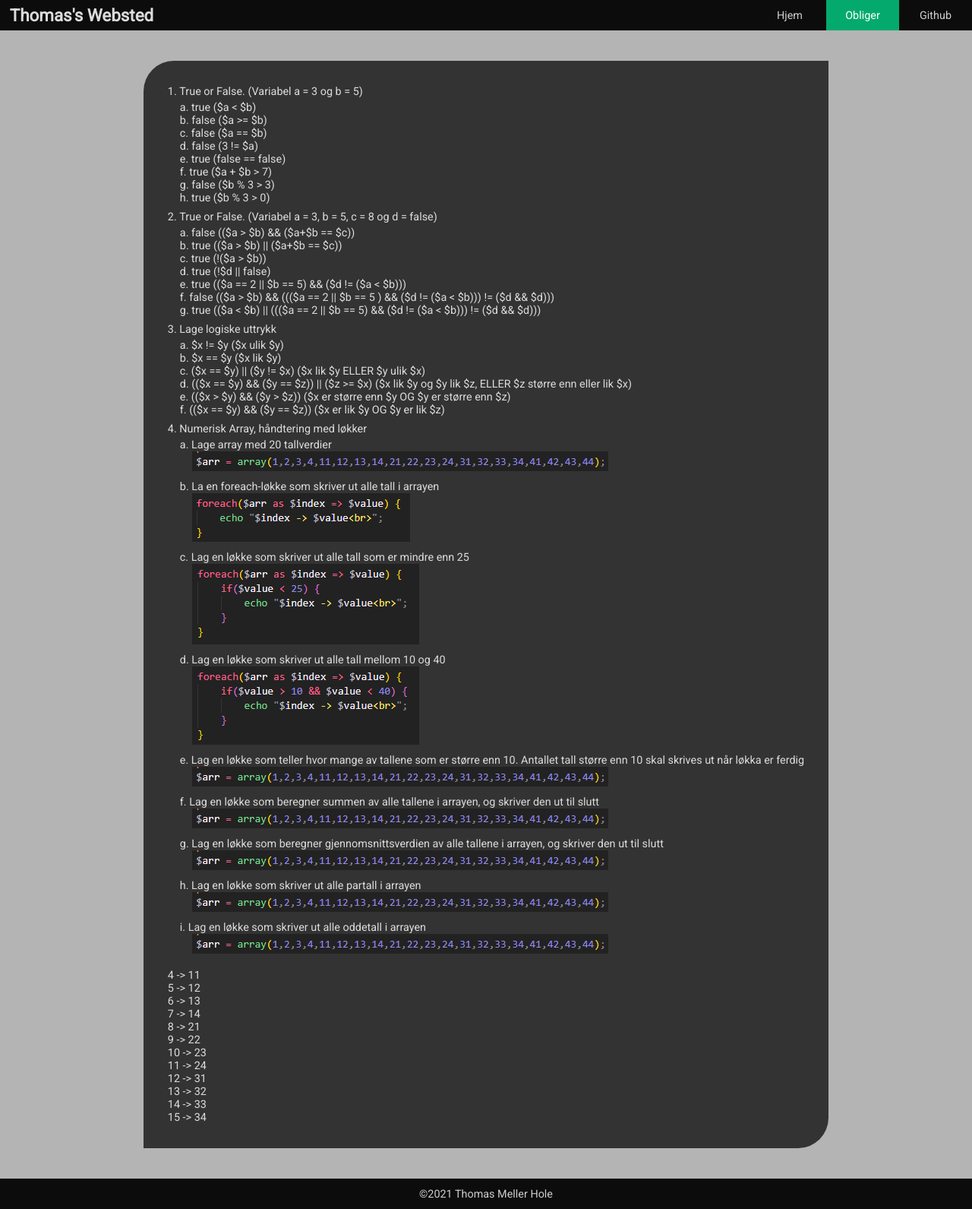
After one commit to proff001/SchoolWebDevelopment, a PHP site: page /Oblig/3/index.php in a window 1280 px wide. The commit adds this page. Shown: the whole page at 76% size. Run offline with PHP 8.4, Linux system fonts and the light colour scheme.

Commit message:
Good start at Oblig 3 and Oblig 2 finished

```diff
--- a/Oblig/1/index.php
+++ b/Oblig/1/index.php
@@ -5,8 +5,6 @@
         <link rel="stylesheet" href="../../style.css">
         <link rel="preconnect" href="https://fonts.gstatic.com" />
         <link href="https://fonts.googleapis.com/css2?family=Roboto&display=swap" rel="stylesheet" />
-        <!-- Keeping for when i am developing further to avoid caching -->
-        <!-- <link rel="stylesheet" href="../../style.css?<?=filemtime("../../style.css")?>"/> -->
         <style>
             #container {
                 width: fit-content;
@@ -42,7 +40,7 @@
                     <br>
 
                     <li>Deloppgaver</li>
-                    <ol class="qAndA" style="list-style-type: lower-latin;">
+                    <ol class="qAndA">
                         <li><b>Hva er en kommentar og hvordan kan vi legge det inn i et dokument? Vis med kodeeksempler</b></li>
                         <ul>Kommentarer er rett og slet tekst som ikke blir vist eller brukt av end-user, men av de som har tillgang til source koden.<br>En kommentar i html/php har en start prefix "!<--" og en slutt prefix "-->" hvor alt innenfor prefixene er kommentaren.</ul>
                         <img src="./img/kommentar.jpg" alt="Kode eksempel">
--- a/Oblig/2/Oppgave/1/feedback.php
+++ b/Oblig/2/Oppgave/1/feedback.php
@@ -2,11 +2,9 @@
 <html>
     <head>
         <title>Tilbakemelding</title>
-        <!-- <link rel="stylesheet" href="../../style.css"> -->
+        <link rel="stylesheet" href="../../../../style.css">
         <link rel="preconnect" href="https://fonts.gstatic.com" />
         <link href="https://fonts.googleapis.com/css2?family=Roboto&display=swap" rel="stylesheet" />
-        <!-- Keeping for when i am developing further to avoid caching -->
-        <link rel="stylesheet" href="../../../../style.css?<?=filemtime("../../../../style.css")?>"/>
         <style>
             #container {
                 padding: 4vh;
--- a/Oblig/2/Oppgave/1/index.php
+++ b/Oblig/2/Oppgave/1/index.php
@@ -2,12 +2,10 @@
 <html>
     <head>
         <title>Oblig 2 Oppgave 1</title>
-        <!-- <link rel="stylesheet" href="../../style.css"> -->
+        <link rel="stylesheet" href="../style.css">
+        <link rel="stylesheet" href="../../../../style.css">
         <link rel="preconnect" href="https://fonts.gstatic.com" />
         <link href="https://fonts.googleapis.com/css2?family=Roboto&display=swap" rel="stylesheet" />
-        <!-- Keeping for when i am developing further to avoid caching -->
-        <link rel="stylesheet" href="../../../../style.css?<?=filemtime("../../../../style.css")?>"/>
-        <link rel="stylesheet" href="../style.css?<?=filemtime("../style.css")?>"/>
     </head>
     <body>
         <div id="header">
--- a/Oblig/2/Oppgave/2/index.php
+++ b/Oblig/2/Oppgave/2/index.php
@@ -2,12 +2,10 @@
 <html>
     <head>
         <title>Oblig 2 Oppgave 1</title>
-        <!-- <link rel="stylesheet" href="../../style.css"> -->
+        <link rel="stylesheet" href="../style.css">
+        <link rel="stylesheet" href="../../../../style.css">
         <link rel="preconnect" href="https://fonts.gstatic.com" />
         <link href="https://fonts.googleapis.com/css2?family=Roboto&display=swap" rel="stylesheet" />
-        <!-- Keeping for when i am developing further to avoid caching -->
-        <link rel="stylesheet" href="../../../../style.css?<?=filemtime("../../../../style.css")?>"/>
-        <link rel="stylesheet" href="../style.css?<?=filemtime("../style.css")?>"/>
     </head>
     <body>
         <div id="header">
--- a/Oblig/2/index.php
+++ b/Oblig/2/index.php
@@ -2,11 +2,9 @@
 <html>
     <head>
         <title>Oblig 2</title>
-        <!-- <link rel="stylesheet" href="../../style.css"> -->
+        <link rel="stylesheet" href="../../style.css">
         <link rel="preconnect" href="https://fonts.gstatic.com" />
         <link href="https://fonts.googleapis.com/css2?family=Roboto&display=swap" rel="stylesheet" />
-        <!-- Keeping for when i am developing further to avoid caching -->
-        <link rel="stylesheet" href="../../style.css?<?=filemtime("../../style.css")?>"/>
         <style>
             #container {
                 padding: 4vh;
--- /dev/null
+++ b/Oblig/3/index.php
@@ -0,0 +1,121 @@
+<!DOCTYPE html>
+<html>
+    <head>
+        <title>Oblig 3</title>
+        <!-- <link rel="stylesheet" href="../../style.css"> -->
+        <link rel="preconnect" href="https://fonts.gstatic.com" />
+        <link href="https://fonts.googleapis.com/css2?family=Roboto&display=swap" rel="stylesheet" />
+        <!-- Keeping for when i am developing further to avoid caching -->
+        <link rel="stylesheet" href="../../style.css?<?=filemtime("../../style.css")?>"/>
+        <style>
+            #container {
+                width: fit-content;
+                padding: 4vh;
+            }
+
+            ul {
+                padding: 0.5vh 0vh 1vh 2vh;
+            }
+
+            ol {
+                list-style-type: decimal;
+                list-style-position: inside;
+            }
+
+            ol img {
+                padding: 0vh 0vh 1vh 2vh;
+            }
+        </style>
+    </head>
+    <body>
+        <div id="header">
+            <div id="title" class="flexAlignCenter">Thomas's Websted</div>
+            <div class="menuItem flexAlignCenter"><a class="flexAlignCenter" href="https://github.com/proff001">Github</a></div>
+            <div class="menuItem flexAlignCenter active"><a class="flexAlignCenter" href="../">Obliger</a></div>
+            <div class="menuItem flexAlignCenter"><a class="flexAlignCenter" href="../../">Hjem</a></div>
+        </div>
+
+        <div id="content">
+            <div id="container">
+                <ol>
+                    <li>True or False. (Variabel a = 3 og b = 5)</li>
+                    <ol class="qAndA">
+                        <li>true ($a < $b)</li>
+                        <li>false ($a >= $b)</li>
+                        <li>false ($a == $b)</li>
+                        <li>false (3 != $a)</li>
+                        <li>true (false == false)</li>
+                        <li>true ($a + $b > 7)</li>
+                        <li>false ($b % 3 > 3)</li>
+                        <li>true ($b % 3 > 0)</li>
+                    </ol>
+
+                    <li>True or False. (Variabel a = 3, b = 5, c = 8 og d = false)</li>
+                    <ol class="qAndA">
+                        <li>false (($a > $b) && ($a+$b == $c))</li>
+                        <li>true (($a > $b) || ($a+$b == $c))</li>
+                        <li>true (!($a > $b))</li>
+                        <li>true (!$d || false)</li>
+                        <li>true (($a == 2 || $b == 5) && ($d != ($a < $b)))</li>
+                        <li>false (($a > $b) && ((($a == 2 || $b == 5 ) && ($d != ($a < $b))) != ($d && $d)))</li>
+                        <li>true (($a < $b) || ((($a == 2 || $b == 5) && ($d != ($a < $b))) != ($d && $d)))</li>
+                    </ol>
+
+                    <li>Lage logiske uttrykk</li>
+                    <ol class="qAndA">
+                        <li>$x != $y ($x ulik $y)</li>
+                        <li>$x == $y ($x lik $y)</li>
+                        <li>($x == $y) || ($y != $x) ($x lik $y ELLER $y ulik $x)</li>
+                        <li>(($x == $y) && ($y == $z)) || ($z >= $x) ($x lik $y og $y lik $z, ELLER $z større enn eller lik $x)</li>
+                        <li>(($x > $y) && ($y > $z)) ($x er større enn $y OG $y er større enn $z)</li>
+                        <li>(($x == $y) && ($y == $z)) ($x er lik $y OG $y er lik $z)</li>
+                    </ol>
+
+                    <li>Numerisk Array, håndtering med løkker</li>
+                    <ol class="qAndA">
+                        <li>Lage array med 20 tallverdier</li>
+                        <img src="./img/array.png" alt="">
+
+                        <li>La en foreach-løkke som skriver ut alle tall i arrayen</li>
+                        <img src="./img/arrayLoop.png" alt="">
+
+                        <li>Lag en løkke som skriver ut alle tall som er mindre enn 25</li>
+                        <img src="./img/arrayLoop25.png" alt="">
+
+                        <li>Lag en løkke som skriver ut alle tall mellom 10 og 40</li>
+                        <img src="./img/arrayLoop10to40.png" alt="">
+
+                        <li>Lag en løkke som teller hvor mange av tallene som er større enn 10. Antallet tall større enn 10 skal skrives ut når løkka er ferdig</li>
+                        <img src="./img/array.png" alt="">
+
+                        <li>Lag en løkke som beregner summen av alle tallene i arrayen, og skriver den ut til slutt</li>
+                        <img src="./img/array.png" alt="">
+
+                        <li>Lag en løkke som beregner gjennomsnittsverdien av alle tallene i arrayen, og skriver den ut til slutt</li>
+                        <img src="./img/array.png" alt="">
+
+                        <li>Lag en løkke som skriver ut alle partall i arrayen</li>
+                        <img src="./img/array.png" alt="">
+
+                        <li>Lag en løkke som skriver ut alle oddetall i arrayen</li>
+                        <img src="./img/array.png" alt="">
+                    </ol>
+                </ol>
+
+                <?php
+                    $arr = array(1,2,3,4,11,12,13,14,21,22,23,24,31,32,33,34,41,42,43,44);
+
+                    foreach($arr as $index => $value) {
+                        if($value > 10 && $value < 40) {
+                            echo "$index -> $value<br>";
+                        }
+                    }
+                ?>
+            </div>
+        </div>
+
+        <div id="footer">
+            &#169;2021 Thomas Meller Hole
+        </div>
+    </body>
+</html>
--- a/style.css
+++ b/style.css
@@ -119,6 +119,7 @@ body {
 }
 
 .qAndA {
+  list-style-type: lower-latin;
   padding: 0.5vh 0vh 1vh 2vh;
 }
 /*# sourceMappingURL=style.css.map */
--- a/style.scss
+++ b/style.scss
@@ -95,5 +95,6 @@ body {
 }
 
 .qAndA {
+    list-style-type: lower-latin;
     padding: 0.5vh 0vh 1vh 2vh;
 }
```
Also changed, not shown: Oblig/2/Oppgave/2/result.php (+4 -5 lines), Oblig/index.php (+10 -0 lines), Oblig/3/img/array.png (added), Oblig/3/img/arrayLoop.png (added), Oblig/3/img/arrayLoop10to40.png (added), Oblig/3/img/arrayLoop25.png (added), 1 other file.
